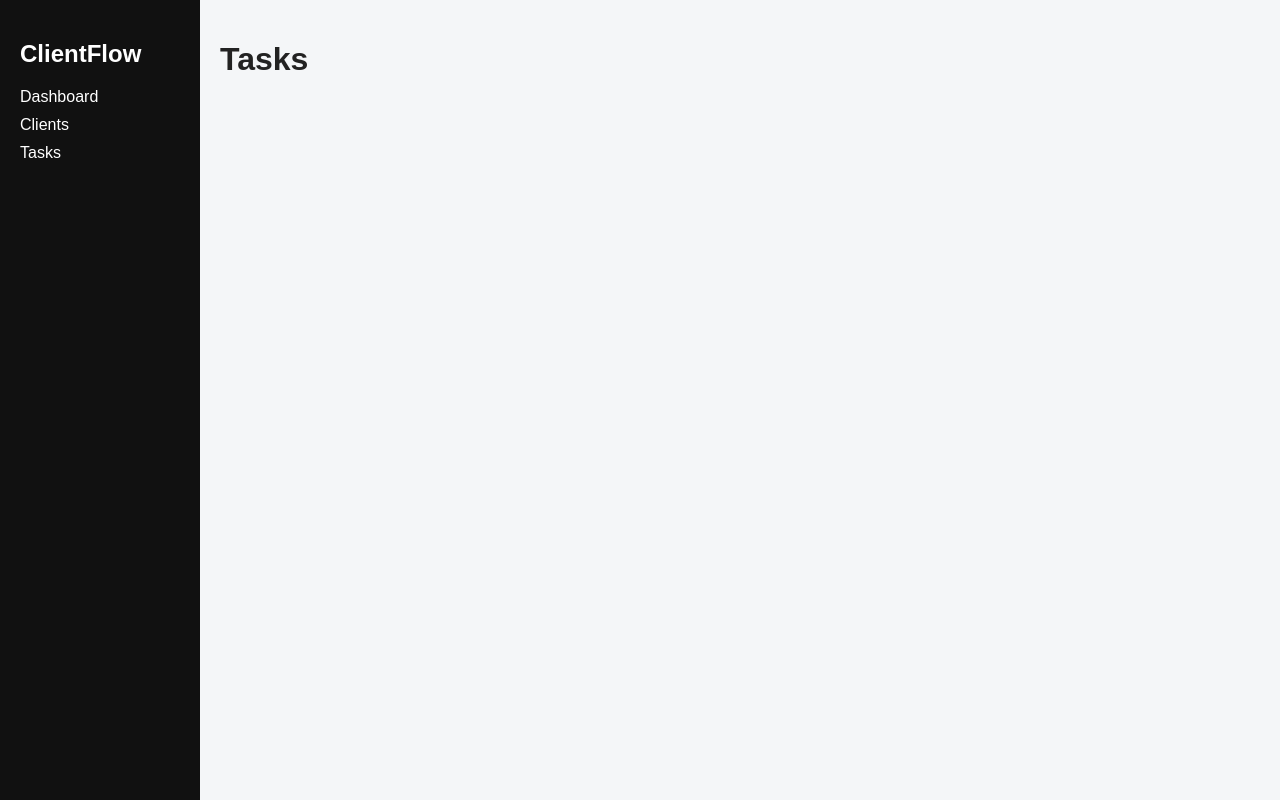
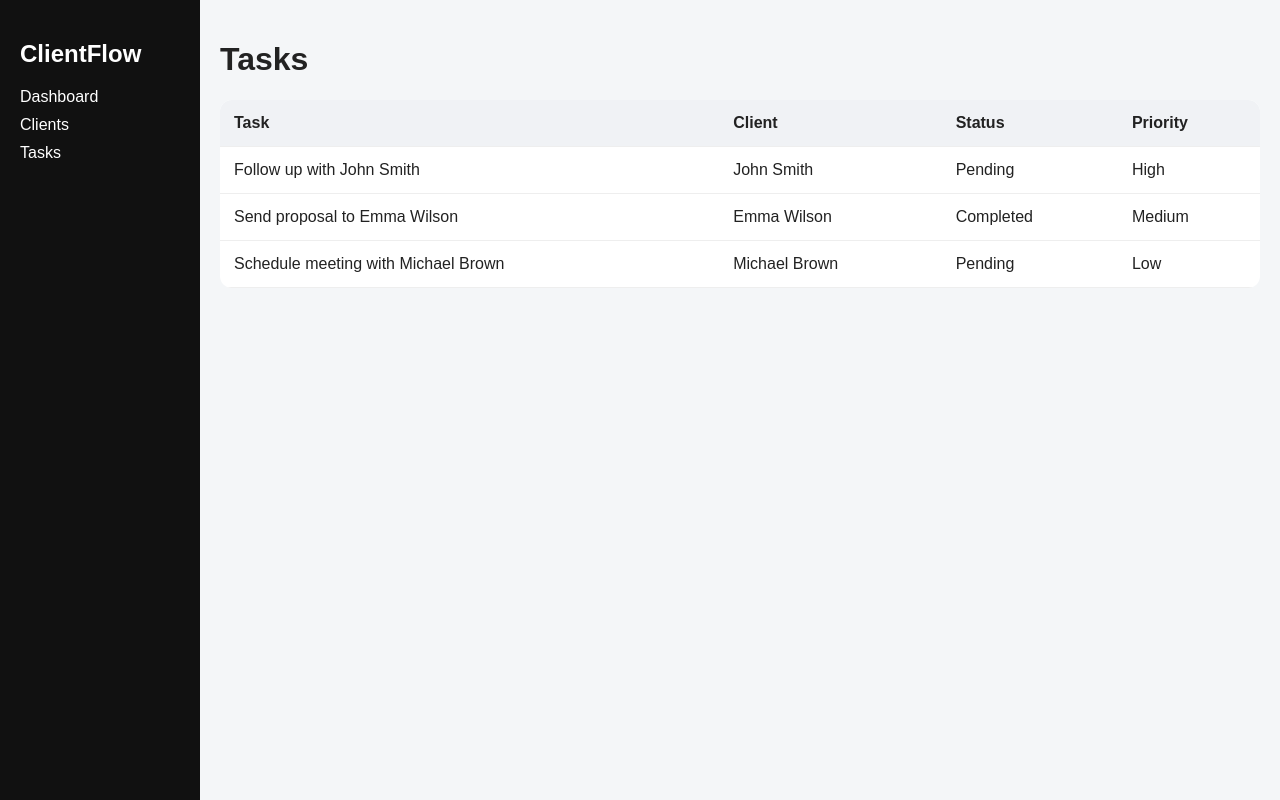
Before and after one commit to CharlesNeres/clientflow-dashboard, a React (Vite) app: page /tasks in a window 1280 px wide. Built offline with nearby package versions, Linux system fonts and the light colour scheme.

Commit message:
feat: add tasks table with mock data

```diff
--- /dev/null
+++ b/src/data/tasks.ts
@@ -0,0 +1,23 @@
+export const tasks = [
+  {
+    id: 1,
+    title: "Follow up with John Smith",
+    client: "John Smith",
+    status: "Pending",
+    priority: "High",
+  },
+  {
+    id: 2,
+    title: "Send proposal to Emma Wilson",
+    client: "Emma Wilson",
+    status: "Completed",
+    priority: "Medium",
+  },
+  {
+    id: 3,
+    title: "Schedule meeting with Michael Brown",
+    client: "Michael Brown",
+    status: "Pending",
+    priority: "Low",
+  },
+];
--- a/src/pages/Tasks.tsx
+++ b/src/pages/Tasks.tsx
@@ -1,5 +1,32 @@
+import { tasks } from "../data/tasks";
+
 function Tasks() {
-  return <h1>Tasks</h1>;
+  return (
+    <div>
+      <h1>Tasks</h1>
+
+      <table>
+        <thead>
+          <tr>
+            <th>Task</th>
+            <th>Client</th>
+            <th>Status</th>
+            <th>Priority</th>
+          </tr>
+        </thead>
+        <tbody>
+          {tasks.map((task) => (
+            <tr key={task.id}>
+              <td>{task.title}</td>
+              <td>{task.client}</td>
+              <td>{task.status}</td>
+              <td>{task.priority}</td>
+            </tr>
+          ))}
+        </tbody>
+      </table>
+    </div>
+  );
 }
 
 export default Tasks;
```
